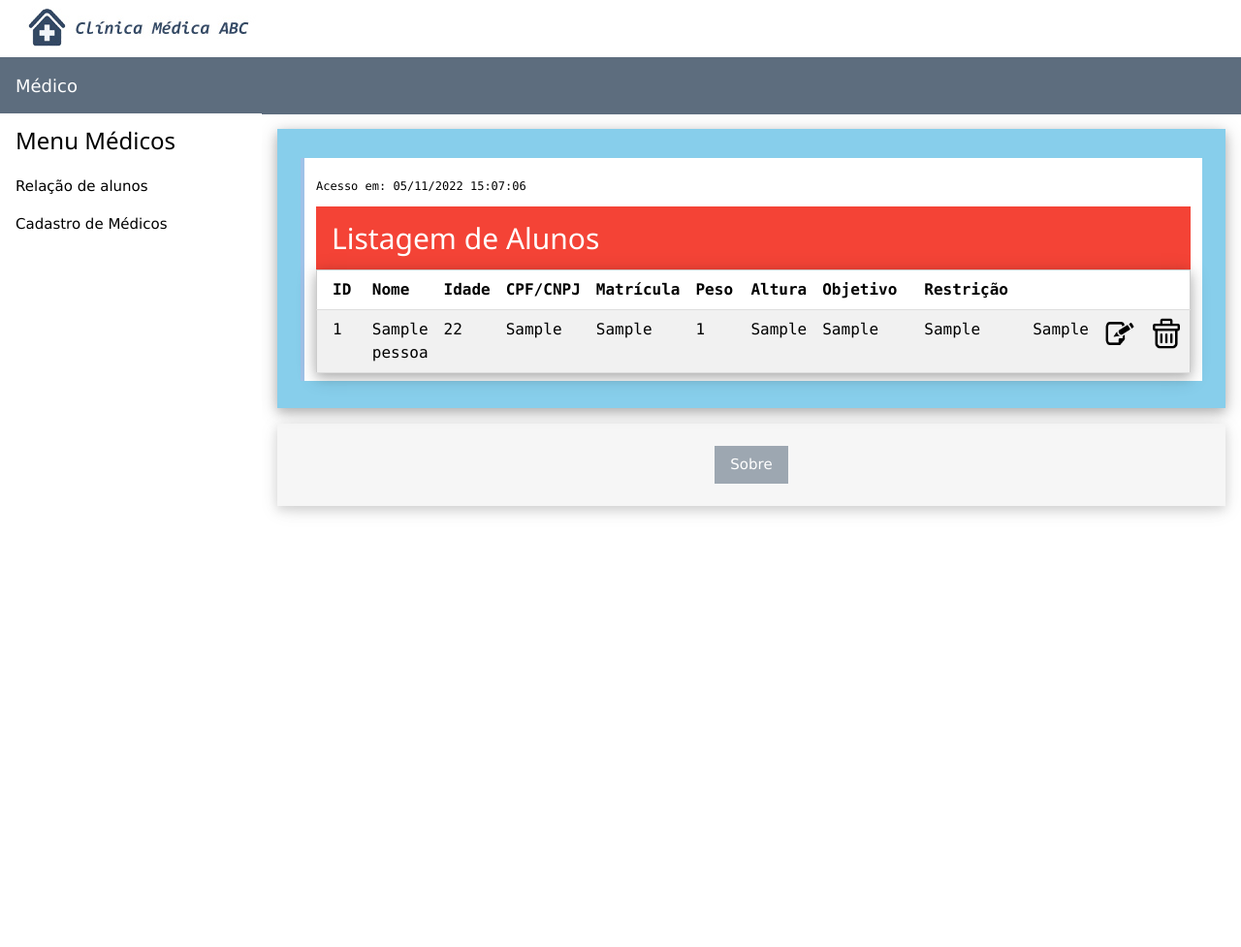
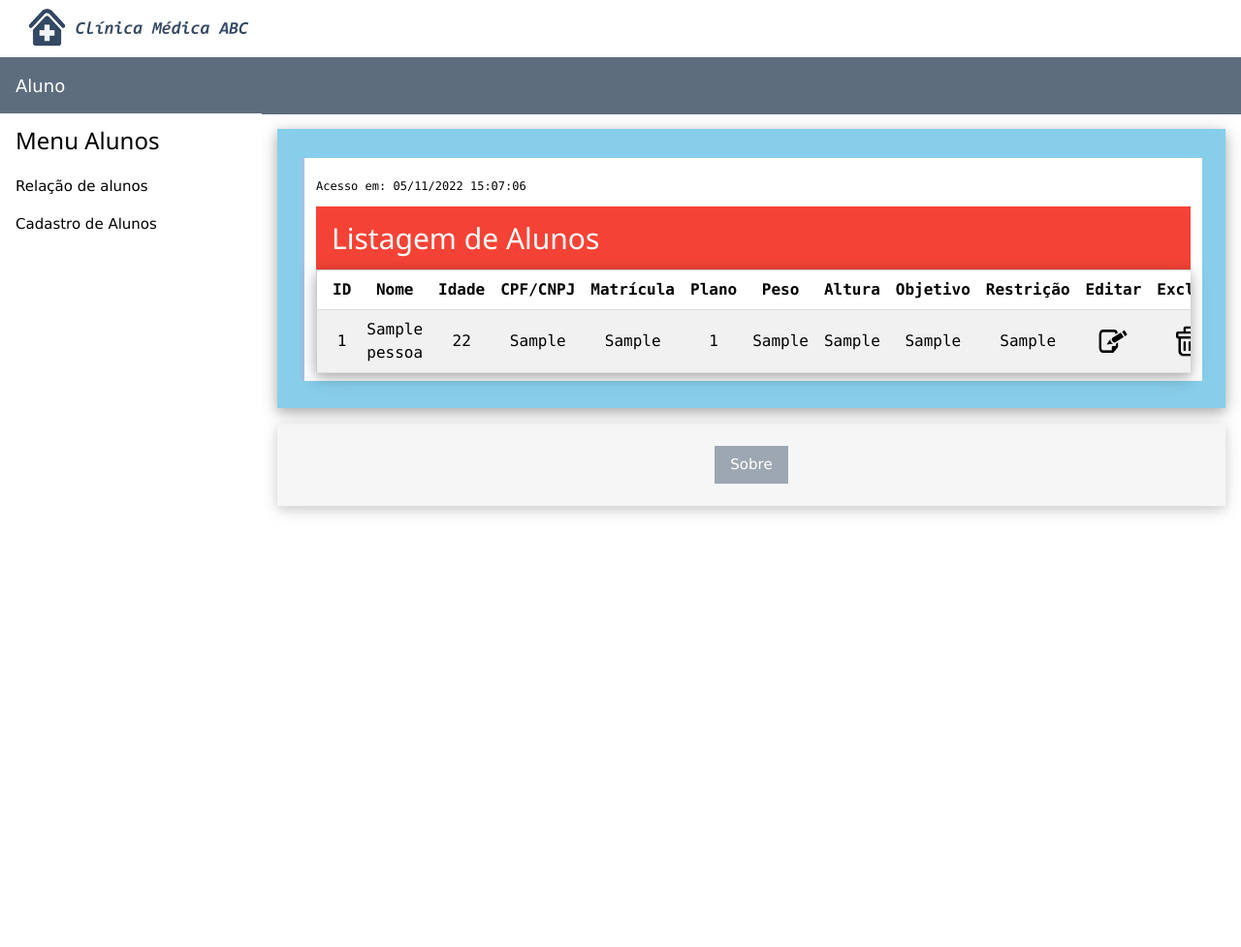
Before and after one commit to abressam/TDE_pucademia, a PHP site: page /alunoListar.php in a window 1280 px wide. Shown: the whole page at 97% size. Run offline with PHP 8.4, Linux system fonts and the light colour scheme; tables that the repository leaves empty or names only in its code hold one stand-in row (values such as "Sample post"); data that the repository does not hold is empty.

Commit message:
alunosListar terminado

```diff
--- a/alunoListar.php
+++ b/alunoListar.php
@@ -9,11 +9,11 @@
 
 <html>
 <head>
-    <title>Clínica Médica ABC</title>
+    <title>Pucademia</title>
     <link rel="icon" type="image/png" href="imagens/favicon.png"/>
     <meta name="viewport" content="width=device-width, initial-scale=1">
     <link rel="stylesheet" href="https://www.w3schools.com/w3css/4/w3.css">
-    <link rel="stylesheet" href="css/customize.css">
+    <link rel="stylesheet" href="css/css.css">
 </head>
 <body  onload="w3_show_nav('menuMedico')">
 <!-- Inclui MENU.PHP  -->
@@ -71,15 +71,18 @@
                 if ($result = mysqli_query($conn, $sql)) {
                     echo "<table class='w3-table-all'>";
                     echo "	<tr>";
-                    echo "	  <th width='7%'>ID</th>";
-                    echo "	  <th width='7%'>Nome</th>";
-                    echo "	  <th width='7%'>Idade</th>";
+                    echo "	  <th width='1%'>ID</th>";
+                    echo "	  <th width='17%'>Nome</th>";
+                    echo "	  <th width='1%'>Idade</th>";
                     echo "	  <th width='7%'>CPF/CNPJ</th>";
                     echo "	  <th width='7%'>Matrícula</th>";
+                    echo "	  <th width='7%'>Plano</th>";
                     echo "	  <th width='7%'>Peso</th>";
                     echo "	  <th width='7%'>Altura</th>";
                     echo "	  <th width='15%'>Objetivo</th>";
                     echo "	  <th width='15%'>Restrição</th>";
+                    echo "	  <th width='7%'>Editar</th>";
+                    echo "	  <th width='7%'>Excluir</th>";
                     // echo "	  <th width='8%'>Idade</th>";
                     // echo "	  <th width='10%'>Email</th>";
                     // echo "	  <th width='7%'> </th>";
@@ -110,7 +113,7 @@
 
                             // $cod = $row["ID_Medico"];
                             echo "<tr>";
-                            echo "<td>";
+                            echo '<td class="tr">';
                             echo $id;
                             echo "</td><td>";
                             echo $nome;
--- a/css/customize.css
+++ b/css/css.css
@@ -23,3 +23,8 @@
     width: 20%;
     height: auto;
 }
+
+td, th {
+    text-align: center !important;
+    vertical-align: middle !important;
+}
--- a/geral/menu.php
+++ b/geral/menu.php
@@ -10,6 +10,7 @@
 	<div class="w3-top"   >
 		<div class="w3-row w3-white w3-padding" >
 			<div class="w3-half" style="margin:0 0 0 0">
+			<!-- logo da pagina -->
 				<a href="."><img src='imagens/logo.jpg' alt=' Clínica Médica ABC '></a>
 			</div>
 			<div class="w3-half w3-margin-top w3-wide w3-hide-medium w3-hide-small">
@@ -18,8 +19,8 @@
 			</div>
 		</div>
 		<div class="w3-bar w3-theme w3-large" style="z-index:-1">
-			<a class="w3-bar-item w3-button w3-left w3-hide-large w3-hover-light-gray w3-large w3-theme w3-padding-16" href="javascript:void(0)" onclick="w3_open()">☰</a>
-			<a class="w3-bar-item w3-button w3-hide-medium w3-hide-small w3-hover-light-gray w3-padding-16" href="medListar.php" onclick="w3_show_nav('menuMedico')">Médico</a>
+			<a class="w3-bar-item w3-button w3-left w3-hide-large w3-hover-light-gray w3-large w3-theme w3-padding-16 w3-light-blue" href="javascript:void(0)" onclick="w3_open()">☰</a>
+			<a class="w3-bar-item w3-button w3-hide-medium w3-hide-small w3-hover-light-gray w3-padding-16" href="alunoListar.php" onclick="w3_show_nav('menuMedico')">Aluno</a>
 		</div>
 	</div>
 
@@ -29,7 +30,7 @@
 	<div class="w3-sidebar w3-bar-block w3-collapse w3-animate-left" style="z-index:3;width:270px" id="mySidebar" >
 		<div class="w3-bar w3-hide-large w3-large">
 			<a href="javascript:void(0)" onclick="w3_show_nav('menuMedico')"
-			   class="w3-bar-item w3-button w3-theme w3-hover-light-gray w3-padding-16" style="width:50%">Médicos</a>
+			   class="w3-bar-item w3-button w3-theme w3-hover-light-gray w3-padding-16" style="width:50%">Alunos</a>
 
 
 		</div>
@@ -37,10 +38,10 @@
 		   title="Close Menu">x</a>
 		<div id="menuMedico" class="myMenu">
 			<div class="w3-container">
-				<h3>Menu Médicos</h3>
+				<h3>Menu Alunos</h3>
 			</div>
 			<a class="w3-bar-item w3-button" href="alunoListar.php">Relação de alunos</a>
-			<a class="w3-bar-item w3-button" href="medIncluir.php">Cadastro de Médicos</a>
+			<a class="w3-bar-item w3-button" href="medIncluir.php">Cadastro de Alunos</a>
 
 
 		</div>
```
